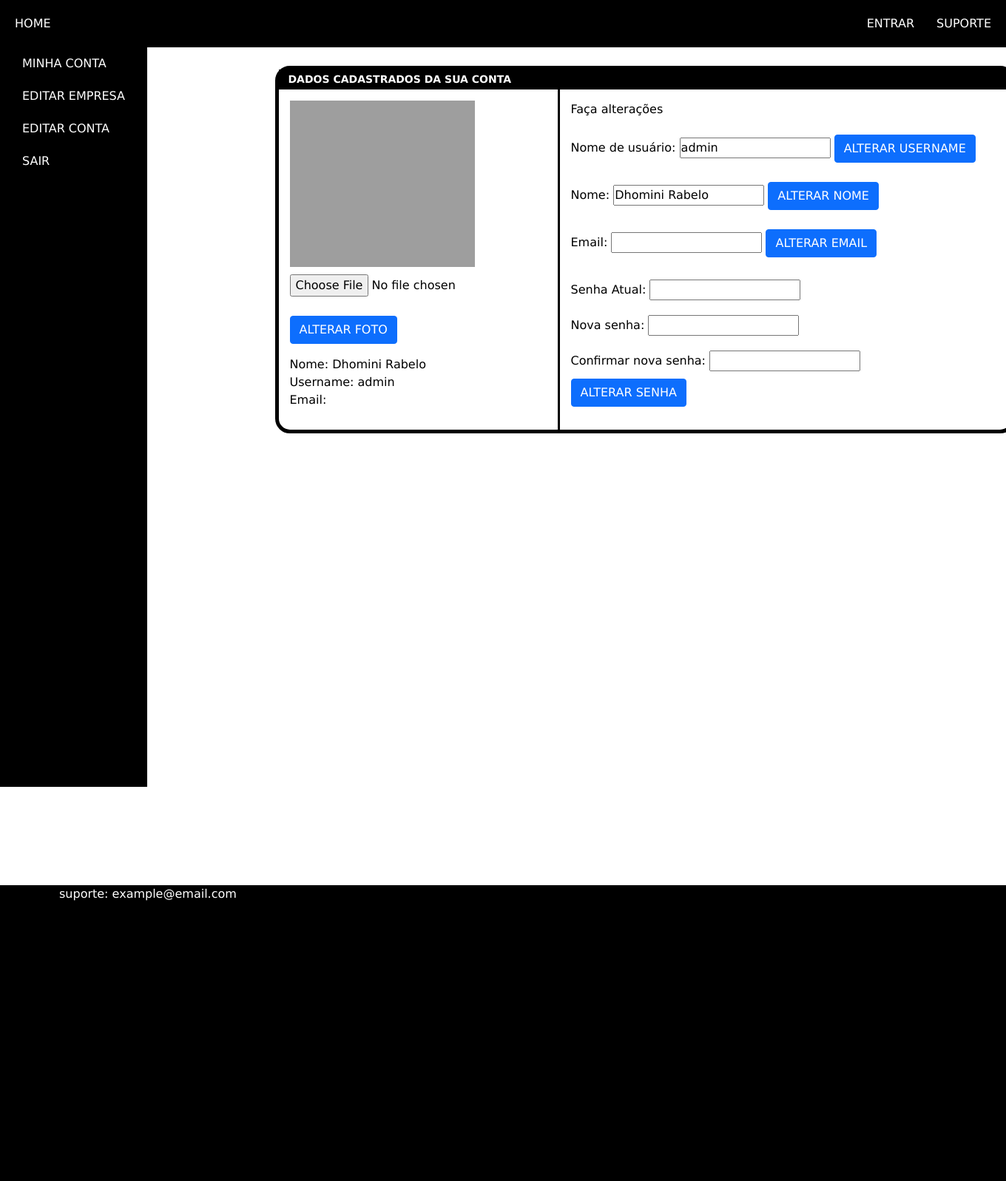
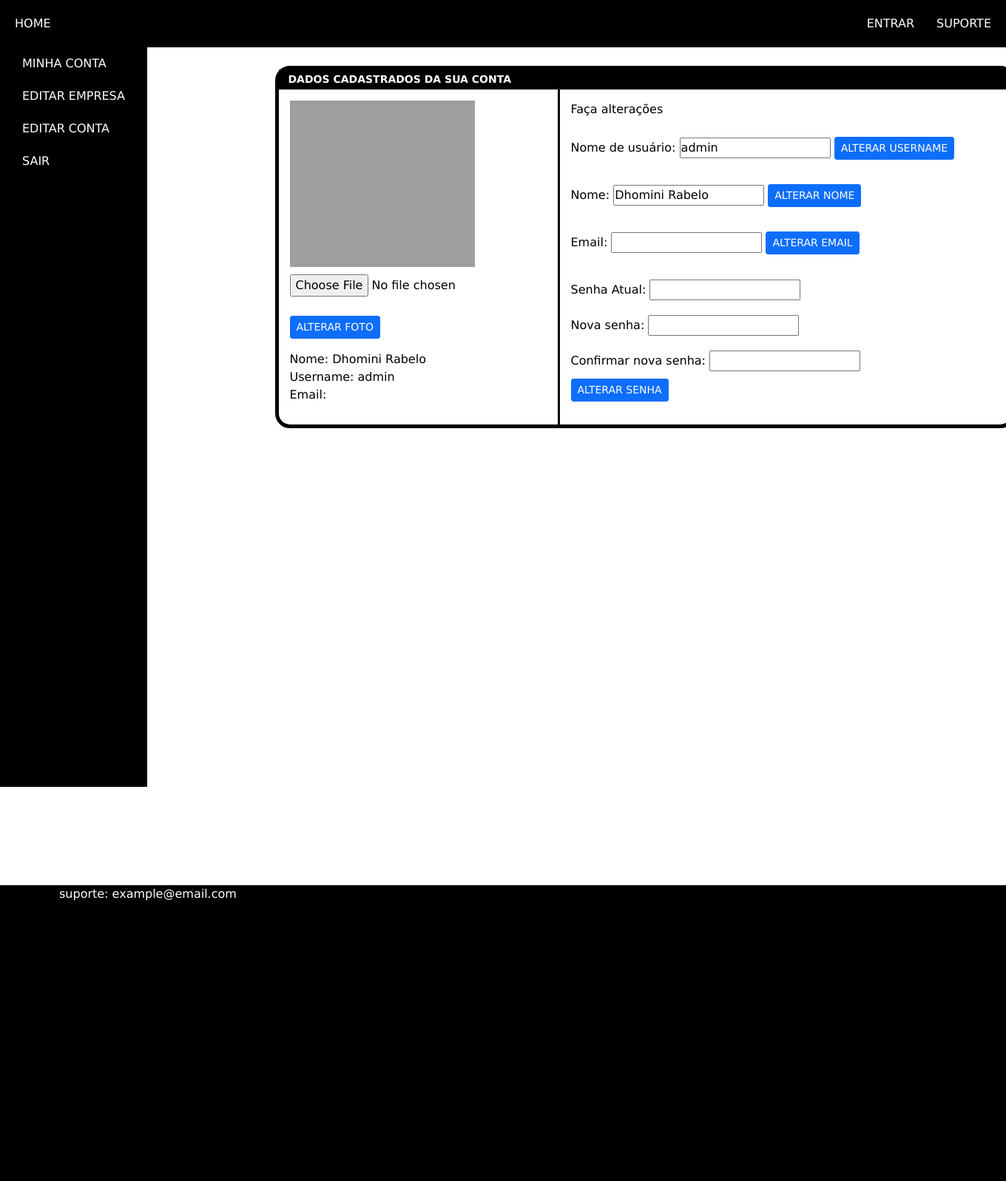
Before and after one commit to dhomini-rabelo/Company-Management, a Django app: page /minha-conta/editar/ in a window 1360 px wide. Shown: the whole page at 74% size. Run offline with Django 3.2, Linux system fonts and the light colour scheme; a user stored in the database is signed in; some libraries are stand-ins or nearby versions; grey boxes are pictures that could not be loaded.

Commit message:
Troca de titulos, add favicon e impedindo erros
erro do presidente solicitar própria empresa

```diff
--- a/project/Templates/base.html
+++ b/project/Templates/base.html
@@ -5,6 +5,7 @@
     {% include 'Parts/_head.html' %}
     <link rel="stylesheet" href="{% static 'bootstrap/css/bootstrap.min.css' %}" />
     <link rel="stylesheet" href="{% static 'base.css' %}" />
+    <link rel="shortcut icon" href="{% static 'favicon.ico' %}" type="image/x-icon">
     <title>{% block 'title' %}{% endblock %}</title>
   </head>
 <body>
--- a/project/account/templates/cadastro.html
+++ b/project/account/templates/cadastro.html
@@ -1,6 +1,6 @@
 {% extends 'base.html' %}
 
-{% block 'title' %}Cadastro{% endblock %}
+{% block 'title' %}CADASTRO | USUÁRIO{% endblock %}
 
 {% block  'content' %}
 <main id="login">
--- a/project/empresa/templates/editar_conta.html
+++ b/project/empresa/templates/editar_conta.html
@@ -19,7 +19,7 @@
                             {% csrf_token %}
                             {{ image_form }}
                             <div></div>
-                            <button class="btn btn-primary" type="submit">ALTERAR FOTO</button>
+                            <button class="btn btn-primary btn-sm" type="submit">ALTERAR FOTO</button>
                         </p>
                         </form>
                         Nome: {{ user.first_name }}
@@ -35,7 +35,7 @@
                                     {% csrf_token %}
                                     <label for="usuario">Nome de usuário: </label>
                                     <input type="text" value="{{ user.username }}" name="usuario">
-                                    <button class="btn btn-primary" type="submit" >ALTERAR USERNAME</button>
+                                    <button class="btn btn-primary btn-sm" type="submit" >ALTERAR USERNAME</button>
                                 </p>
                             </form>
                             <form action="{% url 'editar_conta' %}" method='POST'>
@@ -43,7 +43,7 @@
                                     {% csrf_token %}
                                     <label for="nome">Nome: </label>
                                     <input type="text" value="{{ user.first_name }}" name="nome">
-                                    <button class="btn btn-primary" type="submit">ALTERAR NOME</button>
+                                    <button class="btn btn-primary btn-sm" type="submit">ALTERAR NOME</button>
                                 </p>
                             </form>
                             <form action="{% url 'editar_conta' %}" method='POST'>
@@ -51,7 +51,7 @@
                                     {% csrf_token %}
                                     <label for="email">Email: </label>
                                     <input type="text" value="{{ user.email }}" name="email">
-                                    <button class="btn btn-primary" type="submit">ALTERAR EMAIL</button>
+                                    <button class="btn btn-primary btn-sm" type="submit">ALTERAR EMAIL</button>
                                 </p>
                             </form>
                             <form action="{% url 'editar_conta' %}" method='POST'>
@@ -63,7 +63,7 @@
                                     <input type="password" name="nova_senha"><br>
                                     <label for="nova_senha2">Confirmar nova senha: </label>
                                     <input type="password" name="nova_senha2"><br>
-                                    <button class="btn btn-primary" type="submit">ALTERAR SENHA</button>
+                                    <button class="btn btn-primary btn-sm" type="submit">ALTERAR SENHA</button>
                                 </p>
                             </form>
                         </section>
--- a/project/empresa/templates/editar_empresa.html
+++ b/project/empresa/templates/editar_empresa.html
@@ -7,7 +7,7 @@
     {% include 'Parts/_aside.html' %}
     <main style="width: 650px; border: 3px solid black; padding: 25px; margin-top: 10px; border-radius: 20px;">
         <h2 class="mt-3 mb-3">Editar dados empresa</h2>
-        <form method="POST" enctype="multipart/form-data" style="text-align: left;">
+        <form method="POST" enctype="multipart/form-data" style="text-align: left;" onkeydown="return event.key != 'Enter';">
             {% csrf_token %}
 <div id="div_id_nome" class="form-group"> <label for="id_nome" class=" requiredField">
                 Nome:</label> <div class=""> <input type="text" name="nome" maxlength="120" class="textinput textInput form-control" required="" id="id_nome" value="{{ empresa.nome }}"> </div> </div> <div id="div_id_logo" class="form-group"> <label for="id_logo" class=" requiredField">
--- a/project/empresa/templates/editar_funcionario.html
+++ b/project/empresa/templates/editar_funcionario.html
@@ -7,7 +7,7 @@
     {% include 'Parts/_aside.html' %}
     <main style="width: 650px; border: 3px solid black; padding: 25px; margin-top: 10px; border-radius: 20px;">
         <h2 class="mt-3 mb-3">Editar funcionário</h2>
-        <form method="POST" enctype="multipart/form-data" style="text-align: left;">
+        <form method="POST" enctype="multipart/form-data" style="text-align: left;" onkeydown="return event.key != 'Enter';">
             {% csrf_token %}
             <div id="div_id_nome" class="form-group"> <label for="id_nome" class=" requiredField">
                 Nome:</label> <div class=""> <input type="text" name="nome" maxlength="120" class="textinput textInput form-control" required="" id="id_nome" value="{{ funcionario.nome }}"> </div> </div>
--- a/project/empresa/templates/entrar_empresa.html
+++ b/project/empresa/templates/entrar_empresa.html
@@ -1,6 +1,6 @@
 {% extends 'base.html' %}
 
-{% block 'title' %}ENTRAR EMPRESA{% endblock %}
+{% block 'title' %}ENVIAR SOLICITAÇÃO{% endblock %}
 
 {% block  'content' %}
 <div id="division">
--- a/project/empresa/templates/home.html
+++ b/project/empresa/templates/home.html
@@ -1,6 +1,6 @@
 {% extends 'base.html' %}
 
-{% block 'title' %}Home{% endblock %}
+{% block 'title' %}COMPANY MANAGEMENT{% endblock %}
 
 {% block  'content' %}
 <main>
--- a/project/empresa/templates/nova_empresa.html
+++ b/project/empresa/templates/nova_empresa.html
@@ -1,6 +1,6 @@
 {% extends 'base.html' %}
 
-{% block 'title' %}EMPRESA{% endblock %}
+{% block 'title' %}NOVA EMPRESA{% endblock %}
 
 {% block  'content' %}
 <div id="division">
--- a/project/empresa/views.py
+++ b/project/empresa/views.py
@@ -298,13 +298,13 @@ def entrar_empresa(request):
         return render(request, 'entrar_empresa.html')
 
     user = auth.get_user(request)
-
+    minhas_empresas = [empresa for empresa in Empresa.objects.filter(presidente=user)]
     nome_empresa = request.POST.get('nome_empresa')
     id_empresa = request.POST.get('id_empresa')
 
     if not checks_null([nome_empresa, id_empresa]):
         empresa = Empresa.objects.filter(nome=nome_empresa, id=id_empresa)
-        if not checks_null([empresa]):
+        if not checks_null([empresa]) and empresa[0] not in minhas_empresas:
             Solicitacao.objects.create(usuario=user, empresa=empresa[0], status='em_andamento', resposta='nenhuma')
             messages.success(request, 'Solicitação criada com sucesso')
             return redirect('minha_conta')
```
Also changed, not shown: project/Static/favicon.ico (added), project/db.sqlite3.
